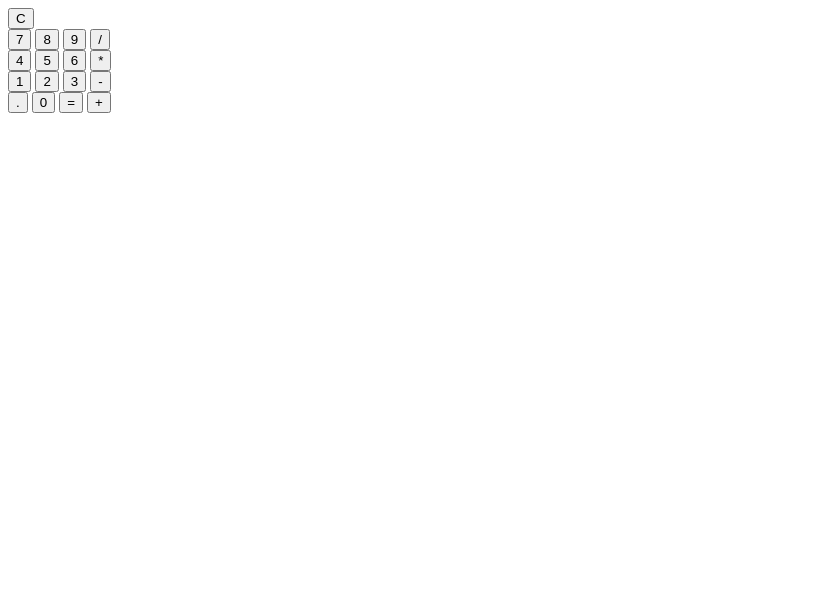
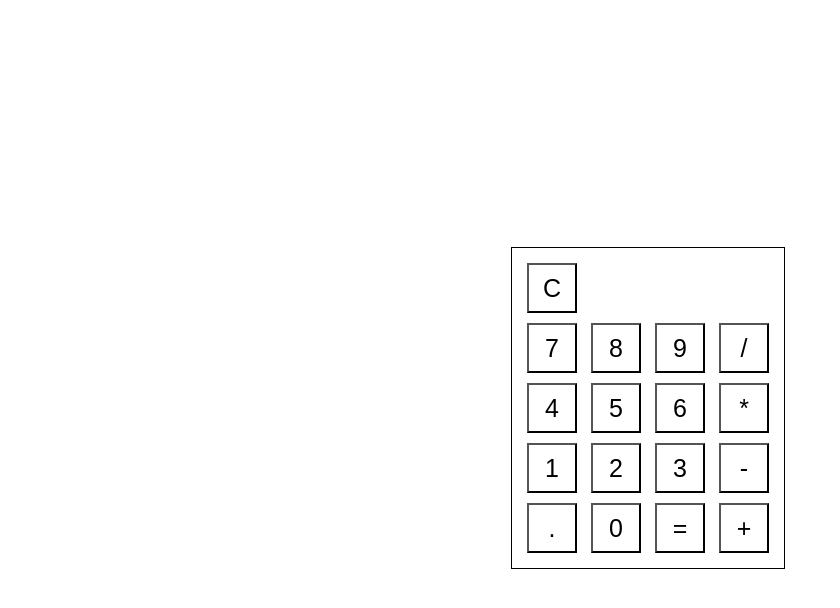
Before and after one commit to Chumardo/calculator-javascript, a plain HTML site: page index.html in a window 1280 px wide. Shown: the whole page, without its empty margins (0-840 px from the left). Drawn offline with Linux system fonts and the light colour scheme.

Commit message:
display of buttons

```diff
--- a/index.html
+++ b/index.html
@@ -4,6 +4,7 @@
     <meta charset="UTF-8">
     <meta http-equiv="X-UA-Compatible" content="IE=edge">
     <meta name="viewport" content="width=device-width, initial-scale=1.0">
+    <link rel="stylesheet" href="style.css">
     <title>Calculator</title>
 </head>
 <body>
--- /dev/null
+++ b/style.css
@@ -0,0 +1,26 @@
+body {
+    display: flex;
+    flex-direction: column;
+    justify-content: center;
+    align-items: center;
+    width: 100vw;
+    height: 100vh;
+}
+
+button {
+    height: 50px;
+    width: 50px;
+    justify-content: center;
+    align-items: center;
+    text-align: center;
+    margin: 5px;
+    font-size: 25px;
+    background-color: white;
+}
+
+.calculator {
+    border-width:1px;
+    border-style:solid;
+    border-color:black;
+    padding: 10px;
+}
```
